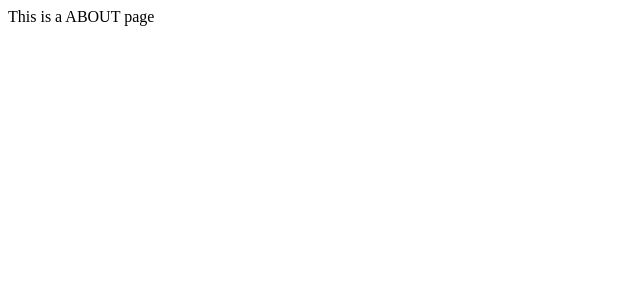
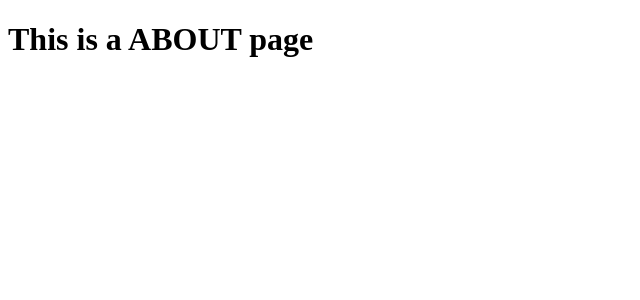
Before and after one commit to Juliandl88/random_quote_machine, a Next.js app in the folder crud-next-firebase/: page /about in a window 1280 px wide. Shown: the top 300 px of the page, without its empty margins (0-640 px from the left). Built offline with nearby package versions, Linux system fonts and the light colour scheme.

Commit message:
Se conecta firebase

```diff
--- a/crud-next-firebase/pages/about.js
+++ b/crud-next-firebase/pages/about.js
@@ -2,7 +2,7 @@
 export default function about(){
     return(
         <div>
-            This is a ABOUT page
+            <h1>This is a ABOUT page</h1>
         </div>
     )
 }
--- a/crud-next-firebase/pages/formulario.js
+++ b/crud-next-firebase/pages/formulario.js
@@ -47,7 +47,7 @@ export default function Formulario() {
     <Layout>
       <div>
        <div className='container'>
-        <h2 className='text-center'>Formulario de creacion de productos</h2>
+        <h2 className='text-center'>Formulario para creacion de productos</h2>
       <div className='card card-body'>
         <form onSubmit={enviarInfo}>
             <div className='form-group'>
```
